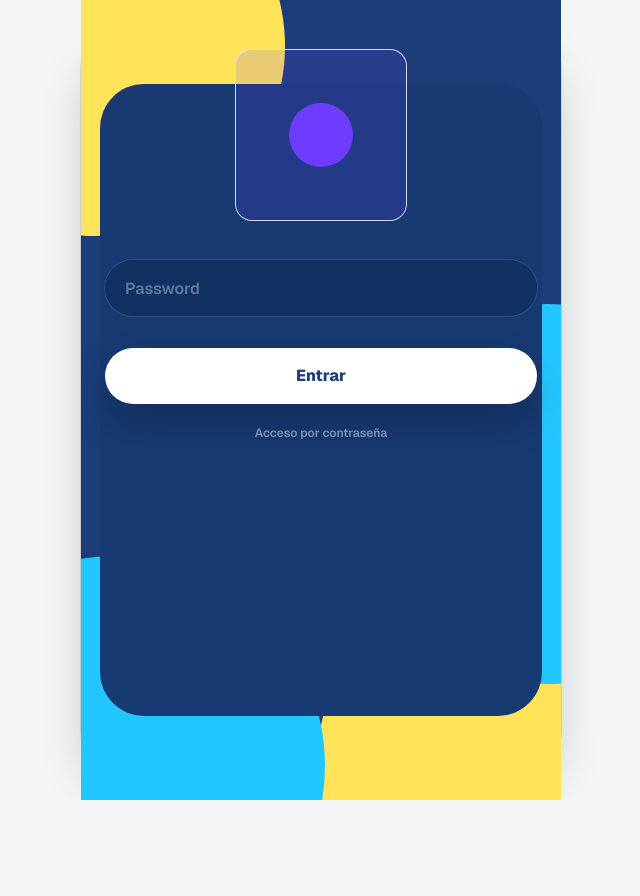
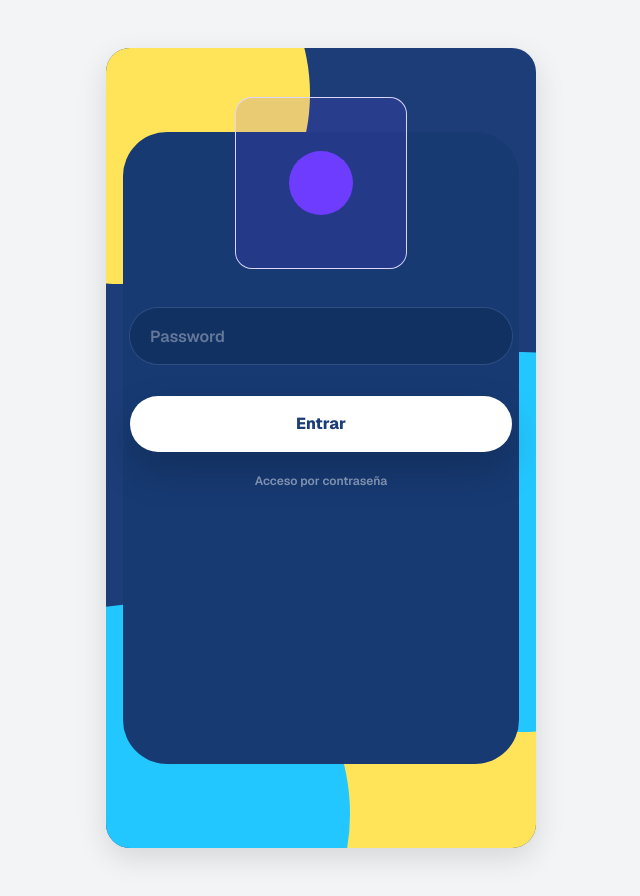
Before and after one commit to picassoglitch/splendaregistration, a Next.js app: page /unlock in a window 1280 px wide. Shown: the whole page, without its empty margins (319-959 px from the left). Before the commit the page ends 800 px from the top, so only its background shows below. Built offline with nearby package versions, Linux system fonts and the light colour scheme; no server answers.

Commit message:
UI: global desktop card wrapper
Apply a centered mobile-card layout on md+ while preserving the exact mobile experience. Update splash/unlock wrappers to respect the global container and add responsive img defaults.

```diff
--- a/src/app/globals.css
+++ b/src/app/globals.css
@@ -62,6 +62,12 @@ body {
   text-rendering: optimizeLegibility;
 }
 
+/* Make images responsive by default (safe with Next/Image inline styles) */
+img {
+  max-width: 100%;
+  height: auto;
+}
+
 /* Subtle page-enter animation (no extra deps) */
 @keyframes page-in {
   from {
--- a/src/app/layout.tsx
+++ b/src/app/layout.tsx
@@ -42,8 +42,8 @@ export default function RootLayout({
       <body
         className={`${geistSans.variable} ${geistMono.variable} antialiased`}
       >
-        <div className="min-h-dvh bg-background text-foreground md:flex md:items-center md:justify-center md:p-8">
-          <div className="mx-auto min-h-dvh w-full max-w-[480px] bg-background md:min-h-[calc(100dvh-64px)] md:rounded-[36px] md:shadow-2xl md:ring-1 md:ring-black/10 overflow-hidden">
+        <div className="w-full min-h-dvh flex justify-center items-start bg-[#f3f4f6] md:py-8 md:px-6 lg:py-12">
+          <div className="w-full min-h-dvh md:min-h-[calc(100dvh-64px)] bg-background text-foreground md:max-w-[430px] md:rounded-[24px] md:shadow-[0_10px_30px_rgba(0,0,0,0.12)] md:overflow-hidden">
             {children}
           </div>
         </div>
--- a/src/app/page.tsx
+++ b/src/app/page.tsx
@@ -25,7 +25,7 @@ export default function Home() {
   return (
     <button
       type="button"
-      className="fixed inset-0 left-1/2 w-full max-w-[480px] -translate-x-1/2 overflow-hidden"
+      className="relative w-full min-h-dvh overflow-hidden"
       style={{ backgroundColor: "#1C3D78" }}
       aria-label="Abrir"
       onClick={() => {
--- a/src/app/unlock/page.tsx
+++ b/src/app/unlock/page.tsx
@@ -95,7 +95,7 @@ export default function UnlockPage() {
   };
 
   return (
-    <div className="fixed inset-0 left-1/2 w-full max-w-[480px] -translate-x-1/2 overflow-hidden bg-[#1C3D78]">
+    <div className="relative w-full min-h-dvh overflow-hidden bg-[#1C3D78]">
       {cfg.backgrounds?.unlock?.trim() ? (
         <div className="absolute inset-0">
           <Image
```
